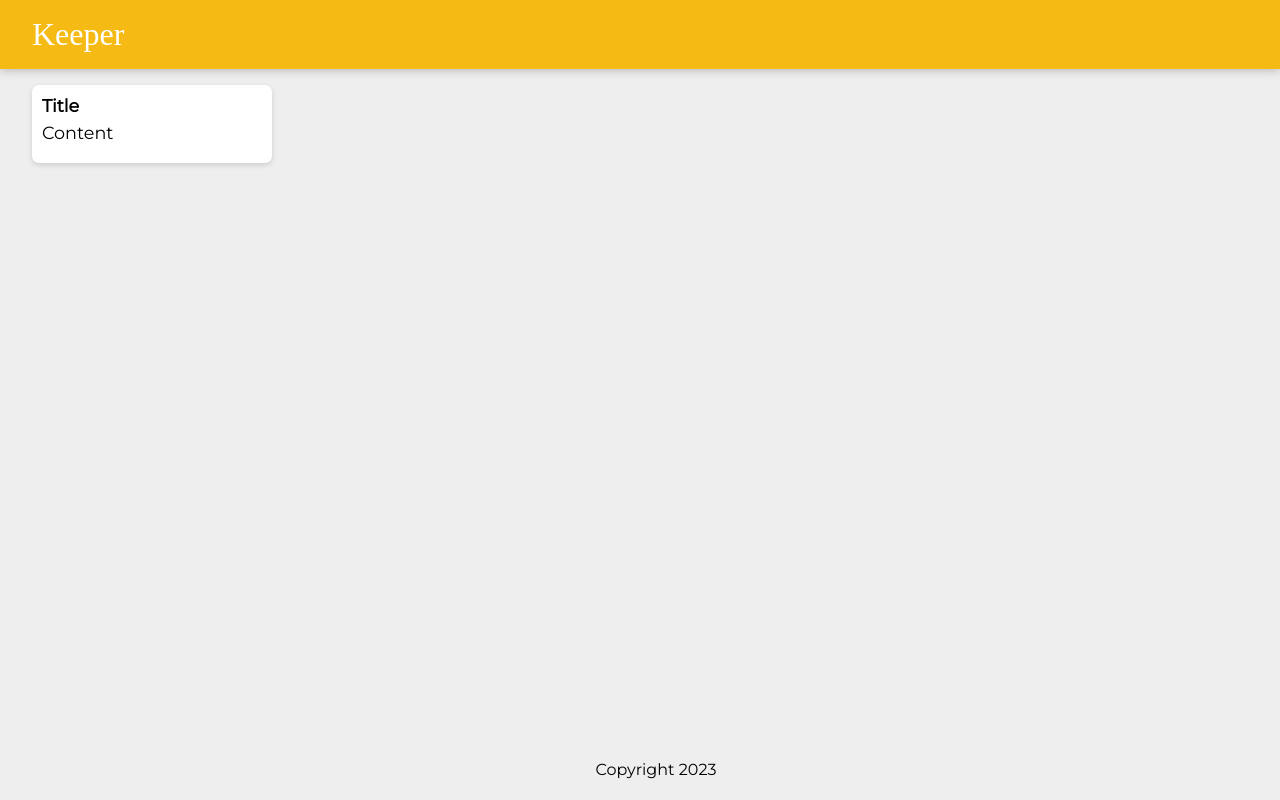
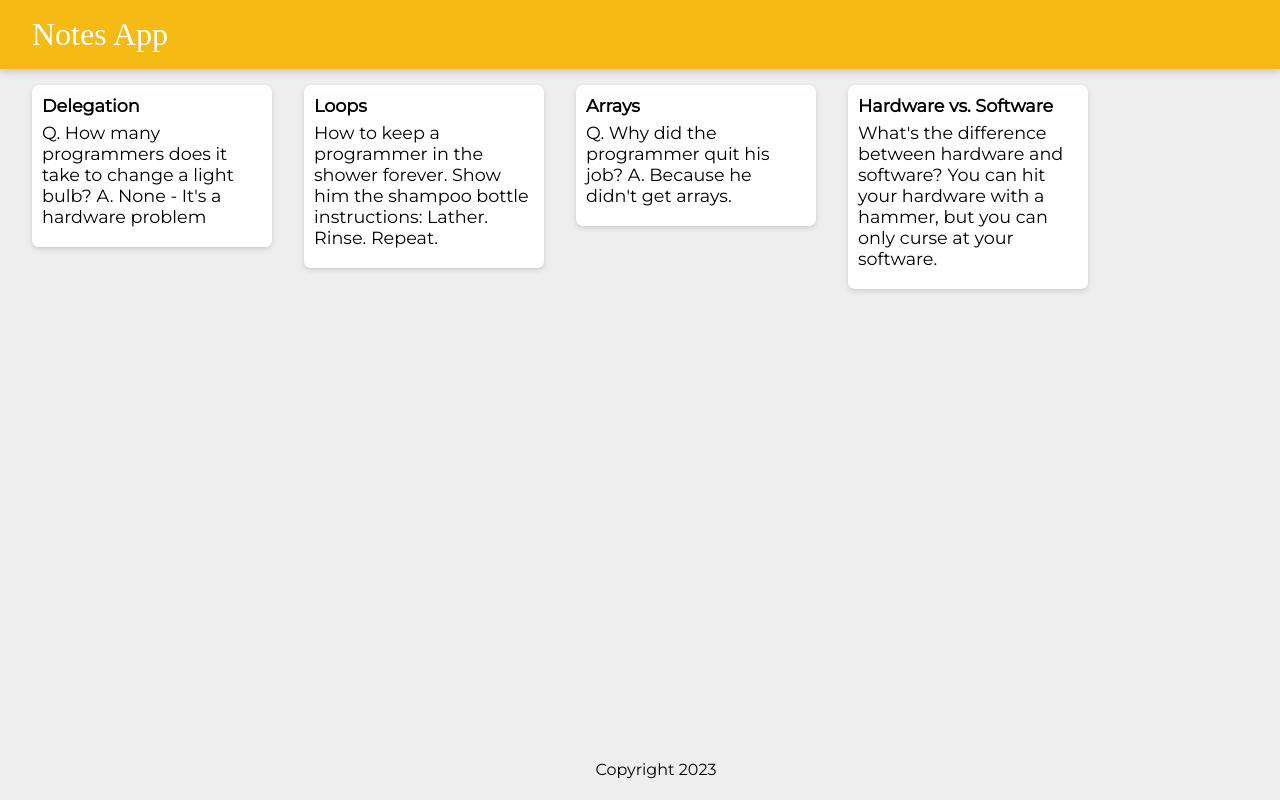
Before and after one commit to britsja/react-boilerplate, a React (Create React App) app: page / in a window 1280 px wide. Built offline with nearby package versions, Linux system fonts and the light colour scheme; a web font is replaced by a local one.

Commit message:
Added functionality to show notes

```diff
--- a/src/components/App.jsx
+++ b/src/components/App.jsx
@@ -1,9 +1,18 @@
 import React from "react";
 import Note from "./Note";
+import notes from "../notes";
 
 function App() {
 return (
-  <Note />
+  <div>
+    {notes.map(noteItem => (
+      <Note
+      key={noteItem.key}
+      title={noteItem.title}
+      content={noteItem.content}
+    />
+    ))}
+  </div>
 )
 };
 
--- a/src/components/Header.jsx
+++ b/src/components/Header.jsx
@@ -1,9 +1,9 @@
 import React from "react";
 
-function Header() {
+function Header(props) {
     return (
         <header>
-          <h1>Keeper</h1>
+          <h1>{props.title}</h1>
         </header>
     )
 };
--- a/src/components/Note.jsx
+++ b/src/components/Note.jsx
@@ -1,10 +1,10 @@
 import React from "react";
 
-function Note() {
+function Note(props) {
     return (
         <div className="note">
-            <h1>Title</h1>
-            <p>Content</p>
+            <h1>{props.title}</h1>
+            <p>{props.content}</p>
         </div>
     )
 }
--- a/src/index.js
+++ b/src/index.js
@@ -7,7 +7,7 @@
 const root = ReactDOM.createRoot(document.getElementById('root'));
 root.render(
   <React.StrictMode>
-    <Header />
+    <Header title="Notes App" />
     <App />
     <Footer />
   </React.StrictMode>
--- /dev/null
+++ b/src/notes.js
@@ -0,0 +1,28 @@
+const notes = [
+    {
+      key: 1,
+      title: "Delegation",
+      content:
+        "Q. How many programmers does it take to change a light bulb? A. None - It's a hardware problem"
+    },
+    {
+      key: 2,
+      title: "Loops",
+      content:
+        "How to keep a programmer in the shower forever. Show him the shampoo bottle instructions: Lather. Rinse. Repeat."
+    },
+    {
+      key: 3,
+      title: "Arrays",
+      content:
+        "Q. Why did the programmer quit his job? A. Because he didn't get arrays."
+    },
+    {
+      key: 4,
+      title: "Hardware vs. Software",
+      content:
+        "What's the difference between hardware and software? You can hit your hardware with a hammer, but you can only curse at your software."
+    }
+  ];
+
+  export default notes;
```
